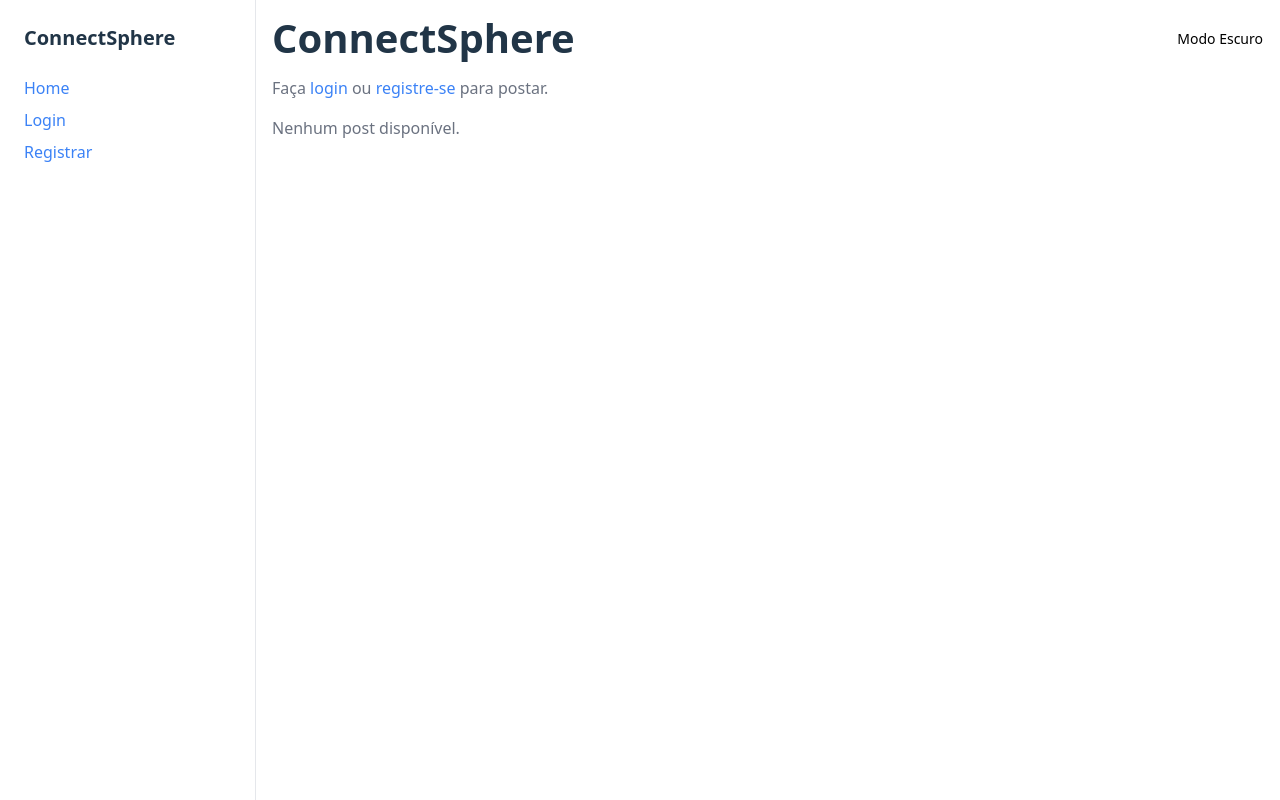
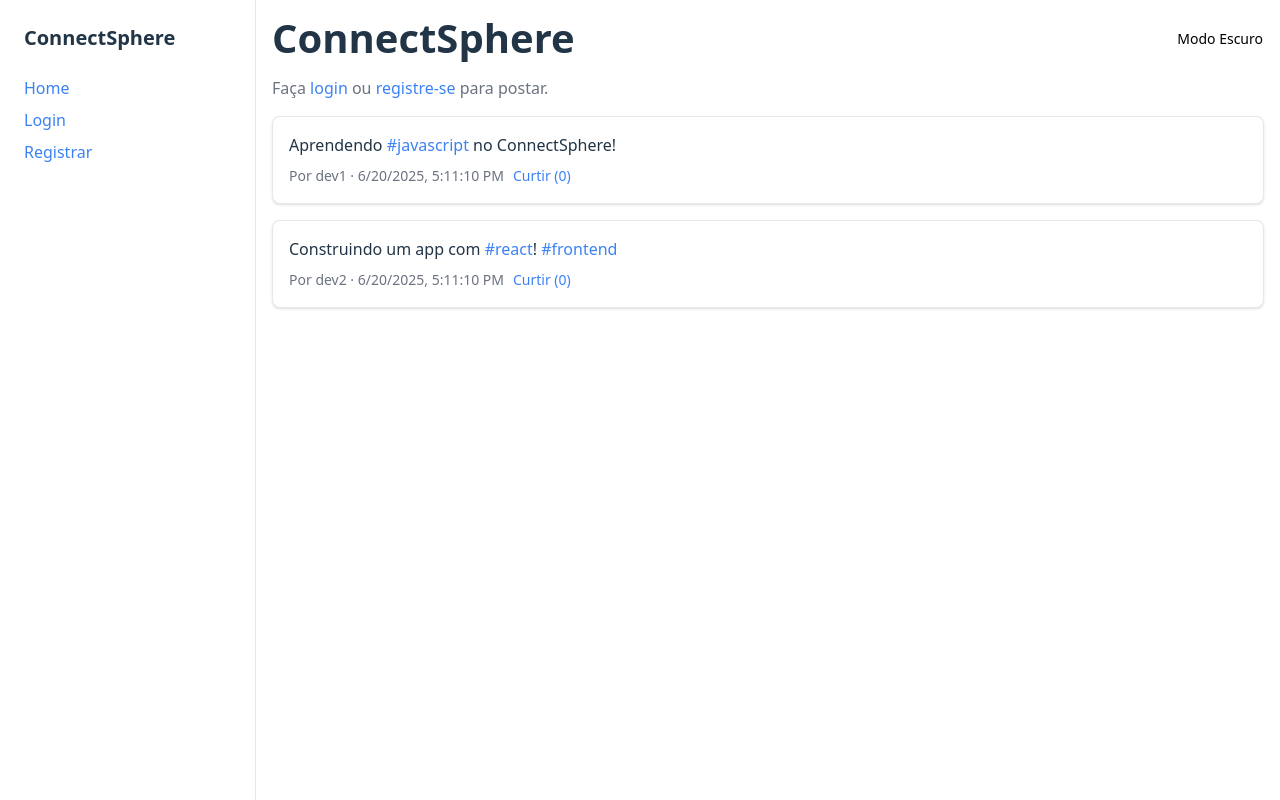
Before and after one commit to VinceMendneck/ConnectSphere, a React (Vite) app in the folder client/: page / in a window 1280 px wide. Built offline with nearby package versions, Linux system fonts and the light colour scheme.

Commit message:
avançando no frontend

```diff
--- a/client/package.json
+++ b/client/package.json
@@ -16,6 +16,7 @@
     "postcss": "^8.5.4",
     "react": "^19.1.0",
     "react-dom": "^19.1.0",
+    "react-icons": "^5.5.0",
     "react-router-dom": "^7.6.2",
     "react-toastify": "^11.0.5"
   },
--- a/client/src/App.tsx
+++ b/client/src/App.tsx
@@ -1,28 +1,29 @@
 // client/src/App.tsx
-import { BrowserRouter as Router, Routes, Route } from 'react-router-dom';
+import { BrowserRouter, Routes, Route } from 'react-router-dom';
+import { AuthProvider } from './context/AuthContext';
+import { PostProvider } from './context/PostContext';
+import Sidebar from './components/Sidebar';
 import Home from './pages/Home';
 import Login from './pages/Login';
 import Register from './pages/Register';
 import HashtagPage from './pages/HashtagPage';
-import Sidebar from './components/Sidebar';
-import { AuthProvider } from './context/AuthContext';
 
 function App() {
   return (
     <AuthProvider>
-      <Router>
-        <div className="flex min-h-screen">
-          <Sidebar />
-          <main className="flex-1 w-full">
+      <PostProvider>
+        <BrowserRouter>
+          <div className="flex">
+            <Sidebar />
             <Routes>
               <Route path="/" element={<Home />} />
               <Route path="/login" element={<Login />} />
               <Route path="/register" element={<Register />} />
-              <Route path="/hashtag/:tag" element={<HashtagPage />} />
+              <Route path="/hashtag/:id" element={<HashtagPage />} />
             </Routes>
-          </main>
-        </div>
-      </Router>
+          </div>
+        </BrowserRouter>
+      </PostProvider>
     </AuthProvider>
   );
 }
--- /dev/null
+++ b/client/src/context/PostContext.tsx
@@ -0,0 +1,54 @@
+import { type ReactNode, useState } from 'react';
+import { PostContext, type PostContextType } from './PostContextType';
+import { type Post } from '../types/index';
+
+export function PostProvider({ children }: { children: ReactNode }) {
+  const [posts, setPosts] = useState<Post[]>([
+    {
+      id: 1,
+      content: 'Aprendendo #javascript no ConnectSphere!',
+      createdAt: new Date().toISOString(),
+      user: { id: 1, username: 'dev1' },
+      likes: 0,
+      likedBy: [], // Inicializado como vazio
+    },
+    {
+      id: 2,
+      content: 'Construindo um app com #react! #frontend',
+      createdAt: new Date().toISOString(),
+      user: { id: 2, username: 'dev2' },
+      likes: 0,
+      likedBy: [], // Inicializado como vazio
+    },
+  ]);
+
+  const addPost = (content: string, user: { id: number; username: string }) => {
+    const newPost: Post = {
+      id: posts.length + 1,
+      content,
+      createdAt: new Date().toISOString(),
+      user,
+      likes: 0,
+      likedBy: [], // Inicializado como vazio
+    };
+    setPosts([newPost, ...posts]);
+  };
+
+  const toggleLike = (postId: number, userId: number) => {
+    setPosts((prevPosts) =>
+      prevPosts.map((post) => {
+        if (post.id === postId) {
+          const likedBy = post.likedBy.includes(userId)
+            ? post.likedBy.filter((id) => id !== userId) // Remove o like
+            : [...post.likedBy, userId]; // Adiciona o like
+          return { ...post, likedBy, likes: likedBy.length };
+        }
+        return post;
+      })
+    );
+  };
+
+  const value: PostContextType = { posts, addPost, toggleLike };
+
+  return <PostContext.Provider value={value}>{children}</PostContext.Provider>;
+}
--- /dev/null
+++ b/client/src/context/PostContextType.tsx
@@ -0,0 +1,11 @@
+// client/src/context/PostContextType.tsx
+import { createContext } from 'react';
+import { type Post } from '../types/index';
+
+export interface PostContextType {
+  posts: Post[];
+  addPost: (content: string, user: { id: number; username: string }) => void;
+  toggleLike: (postId: number, userId: number) => void;
+}
+
+export const PostContext = createContext<PostContextType | null>(null);
--- a/client/src/pages/HashtagPage.tsx
+++ b/client/src/pages/HashtagPage.tsx
@@ -1,62 +1,64 @@
 // client/src/pages/HashtagPage.tsx
-import { useState, useEffect } from 'react';
-import { useParams, Link } from 'react-router-dom';
-import { toast } from 'react-toastify';
+import { useContext, useEffect, useState } from 'react';
+import { useParams } from 'react-router-dom';
+import { PostContext } from '../context/PostContextType';
 import { theme } from '../styles/theme';
-import { type Post } from '../types';
-import api from '../services/mockApi';
+import { type Post } from '../types/index';
+import { renderHashtags } from '../utils/renderHashtags';
 
 function HashtagPage() {
-  const { tag } = useParams<{ tag: string }>();
-  const [posts, setPosts] = useState<Post[]>([]);
-  const isDarkMode = document.documentElement.classList.contains('dark-theme');
+  const { id } = useParams<{ id: string }>();
+  const tag = id;
+  const postContext = useContext(PostContext);
+  if (!postContext) {
+    throw new Error('PostContext must be used within a PostProvider');
+  }
+  const { posts } = postContext;
+  const [filteredPosts, setFilteredPosts] = useState<Post[]>([]);
+  const [isDarkMode, setIsDarkMode] = useState<boolean>(
+    document.documentElement.classList.contains('dark-theme')
+  );
 
   useEffect(() => {
-    const fetchPosts = async () => {
-      try {
-        const res = await api.get(`/posts?hashtag=${tag}`);
-        setPosts(res.data);
-      } catch (error) {
-        toast.error('Erro ao carregar posts');
-        console.error('Fetch hashtag posts error:', error);
-      }
-    };
-    fetchPosts();
-  }, [tag]);
+    const filtered = posts.filter((post) =>
+      post.content.toLowerCase().includes(`#${tag?.toLowerCase()}`)
+    );
+    setFilteredPosts(filtered);
+  }, [tag, posts]);
 
-  const renderContent = (text: string) => {
-    const parts = text.split(/(#[\w]+)/);
-    return parts.map((part, index) =>
-      part.startsWith('#') ? (
-        <Link
-          key={index}
-          to={`/hashtag/${part.slice(1)}`}
-          className={theme.hashtag.link}
-        >
-          {part}
-        </Link>
-      ) : (
-        <span key={index}>{part}</span>
-      )
-    );
-  };
+  useEffect(() => {
+    const observer = new MutationObserver(() => {
+      setIsDarkMode(document.documentElement.classList.contains('dark-theme'));
+    });
+    observer.observe(document.documentElement, { attributes: true, attributeFilter: ['class'] });
+    return () => observer.disconnect();
+  }, []);
 
   return (
     <div className={isDarkMode ? theme.hashtag.containerDark : theme.hashtag.container}>
-      <h2 className={isDarkMode ? theme.hashtag.titleDark : theme.hashtag.title}>#{tag}</h2>
+      <h2 className={isDarkMode ? theme.hashtag.titleDark : theme.hashtag.title}>
+        Posts com #{tag}
+      </h2>
       <div className={theme.hashtag.postList}>
-        {posts.length === 0 ? (
-          <p className={isDarkMode ? theme.hashtag.emptyPostMessageDark : theme.hashtag.emptyPostMessage}>
-            Nenhum post encontrado para #{tag}.
+        {filteredPosts.length === 0 ? (
+          <p
+            className={isDarkMode ? theme.hashtag.emptyPostMessageDark : theme.hashtag.emptyPostMessage}
+          >
+            Nenhum post encontrado com #{tag}.
           </p>
         ) : (
-          posts.map((post) => (
-            <div key={post.id} className={isDarkMode ? theme.hashtag.postContainerDark : theme.hashtag.postContainer}>
-              <p className={isDarkMode ? theme.hashtag.postContentDark : theme.hashtag.postContent}>{renderContent(post.content)}</p>
-              <p className={isDarkMode ? theme.hashtag.postMetaDark : theme.hashtag.postMeta}>
-                Por {post.user?.username || 'Anônimo'} em{' '}
-                {new Date(post.createdAt).toLocaleString('pt-BR')}
+          filteredPosts.map((post) => (
+            <div
+              key={post.id}
+              className={isDarkMode ? theme.hashtag.postContainerDark : theme.hashtag.postContainer}
+            >
+              <p className={isDarkMode ? theme.hashtag.postContentDark : theme.hashtag.postContent}>
+                {renderHashtags(post.content)}
               </p>
+              <div className={isDarkMode ? theme.hashtag.postMetaDark : theme.hashtag.postMeta}>
+                <span>Por {post.user.username}</span> ·{' '}
+                <span>{new Date(post.createdAt).toLocaleString()}</span>
+              </div>
             </div>
           ))
         )}
--- a/client/src/pages/Home.tsx
+++ b/client/src/pages/Home.tsx
@@ -3,18 +3,29 @@ import { useContext, useEffect, useState } from 'react';
 import { Link, useNavigate } from 'react-router-dom';
 import { toast } from 'react-toastify';
 import { AuthContext } from '../context/AuthContextType';
+import { PostContext } from '../context/PostContextType';
 import { theme } from '../styles/theme';
-import type { Post } from '../types/index';
+import { type Post } from '../types/index';
+import { renderHashtags } from '../utils/renderHashtags';
+
+interface ExtendedPost extends Post {
+  likes: number;
+}
 
 function Home() {
   const authContext = useContext(AuthContext);
+  const postContext = useContext(PostContext);
   if (!authContext) {
     throw new Error('AuthContext must be used within an AuthProvider');
   }
+  if (!postContext) {
+    throw new Error('PostContext must be used within a PostProvider');
+  }
   const { user, logout } = authContext;
+  const { posts, addPost } = postContext;
   const navigate = useNavigate();
   const [content, setContent] = useState('');
-  const [posts, setPosts] = useState<Post[]>([]);
+  const [likedPosts, setLikedPosts] = useState<{ [key: number]: number }>({});
   const [isDarkMode, setIsDarkMode] = useState<boolean>(
     document.documentElement.classList.contains('dark-theme')
   );
@@ -42,16 +53,26 @@ function Home() {
 
   const handlePost = () => {
     if (!content.trim()) return;
-    const newPost: Post = {
-      id: posts.length + 1,
-      content,
-      createdAt: new Date().toISOString(),
-      user: { id: user ? parseInt(user.username, 10) || 1 : 1, username: user?.username || 'Anônimo' },
-    };
-    setPosts([newPost, ...posts]);
+    if (!user) {
+      toast.error('Faça login para postar!');
+      return;
+    }
+    addPost(content, { id: parseInt(user.username, 10) || 1, username: user.username });
     setContent('');
     toast.success('Post criado com sucesso!');
   };
+
+  const handleLike = (postId: number) => {
+    setLikedPosts((prev) => ({
+      ...prev,
+      [postId]: (prev[postId] || 0) + 1,
+    }));
+  };
+
+  const extendedPosts: ExtendedPost[] = posts.map((post) => ({
+    ...post,
+    likes: likedPosts[post.id] || 0,
+  }));
 
   const handleLogout = () => {
     logout();
@@ -100,27 +121,33 @@ function Home() {
         </div>
       ) : (
         <p className={isDarkMode ? theme.home.noUserMessageDark : theme.home.noUserMessage}>
-          Faça <Link to="/login" className={theme.home.link}>login</Link> ou{' '}
-          <Link to="/register" className={theme.home.link}>registre-se</Link> para postar.
+          Faça <Link to="/login" className={theme.auth.link}>login</Link> ou{' '}
+          <Link to="/register" className={theme.auth.link}>registre-se</Link> para postar.
         </p>
       )}
       <div className={theme.home.postList}>
-        {posts.length === 0 ? (
+        {extendedPosts.length === 0 ? (
           <p className={isDarkMode ? theme.home.emptyPostMessageDark : theme.home.emptyPostMessage}>
             Nenhum post disponível.
           </p>
         ) : (
-          posts.map((post) => (
+          extendedPosts.map((post) => (
             <div
               key={post.id}
               className={isDarkMode ? theme.home.postContainerDark : theme.home.postContainer}
             >
               <p className={isDarkMode ? theme.home.postContentDark : theme.home.postContent}>
-                {post.content}
+                {renderHashtags(post.content)}
               </p>
               <div className={isDarkMode ? theme.home.postMetaDark : theme.home.postMeta}>
                 <span>Por {post.user.username}</span> ·{' '}
                 <span>{new Date(post.createdAt).toLocaleString()}</span>
+                <button
+                  onClick={() => handleLike(post.id)}
+                  className="ml-2 text-sm text-[#3b82f6] hover:text-[#1d4ed8]"
+                >
+                  Curtir ({post.likes})
+                </button>
               </div>
             </div>
           ))
--- a/client/src/pages/Login.tsx
+++ b/client/src/pages/Login.tsx
@@ -26,7 +26,7 @@ function Login() {
     return () => observer.disconnect();
   }, []);
 
-  const handleSubmit = (e: React.FormEvent) => {
+  const handleSubmit = (e: React.FormEvent<HTMLFormElement>) => {
     e.preventDefault();
     if (email && password) {
       login(email, password);
--- a/client/src/types/index.ts
+++ b/client/src/types/index.ts
@@ -8,4 +8,6 @@ export interface Post {
   content: string;
   createdAt: string;
   user: User;
+  likes: number;
+  likedBy: number[];
 }
--- /dev/null
+++ b/client/src/utils/renderHashtags.tsx
@@ -0,0 +1,21 @@
+import { Link } from 'react-router-dom';
+
+export function renderHashtags(content: string) {
+  const hashtagRegex = /(#\w+)/g; // Regex para detectar hashtags
+  const parts = content.split(hashtagRegex); // Divide o texto em partes
+  return parts.map((part, index) => {
+    if (part.match(hashtagRegex)) {
+      const tag = part.slice(1); // Remove o símbolo # da hashtag
+      return (
+        <Link
+          key={index}
+          to={`/hashtag/${tag}`}
+          className="text-blue-500 hover:underline"
+        >
+          {part}
+        </Link>
+      );
+    }
+    return part; // Mantém o texto normal como está
+  });
+}
```
Also changed, not shown: client/src/context/AuthContext.tsx (+31 -17 lines), client/src/context/AuthContextType.tsx (+10 -4 lines).
